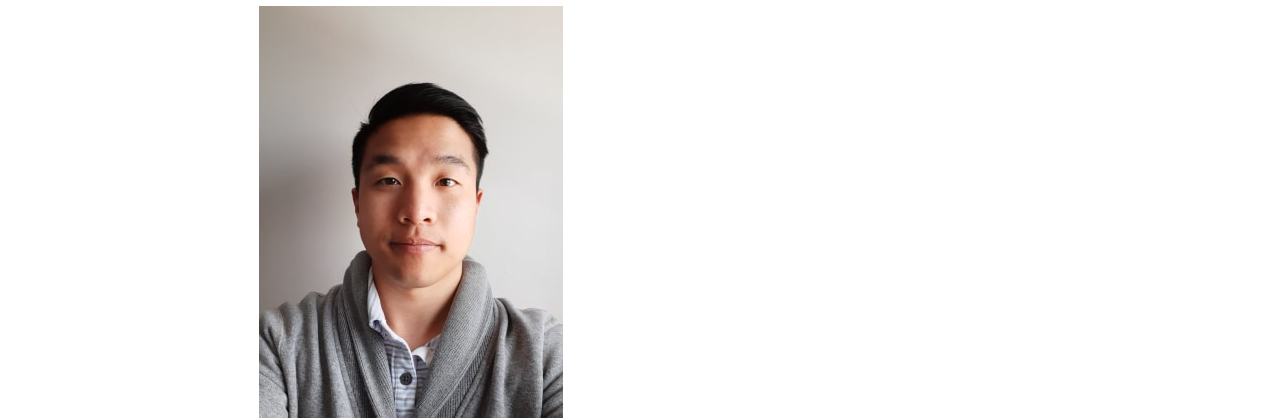
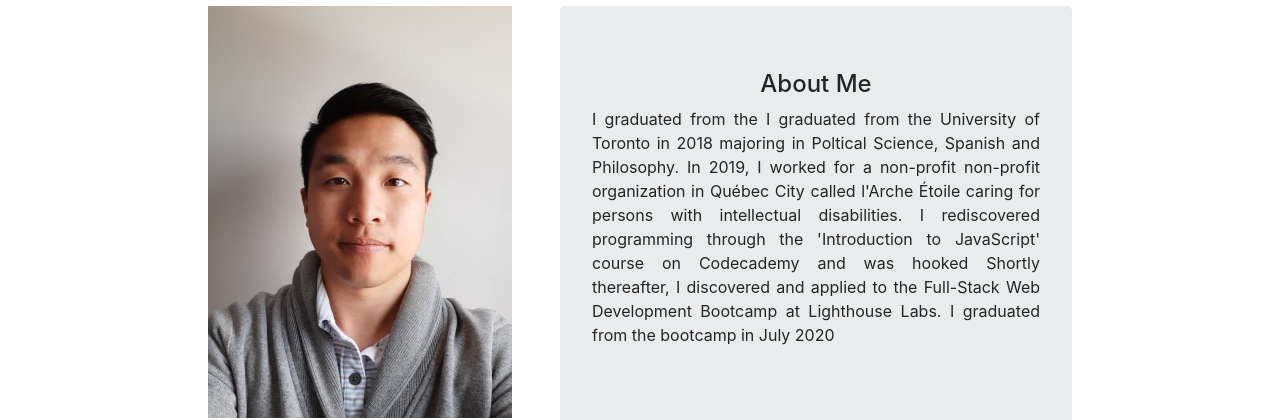
Before and after one commit to timbolaj/timbolaj.github.io, a React (Create React App) app: page / in a window 1280 px wide. Shown: the part 874-1294 px from the top of the page. Built offline with nearby package versions, Linux system fonts and the light colour scheme.

Commit message:
created a Summer component to render within the Profile component. Created a styles folder for the Profile component and a stylesheet for the Summary component

```diff
--- a/src/App.js
+++ b/src/App.js
@@ -1,13 +1,13 @@
 import React from 'react';
 import './App.css';
-import Summary from './components/Summary';
+import Profile from './components/Profile';
 import Head from './components/Head';
 
 function App() {
   return (
     <div className="App">
       <Head />
-      <Summary />
+      <Profile />
     </div>
   );
 }
--- /dev/null
+++ b/src/Styles/Profile-styles/Summary.scss
@@ -0,0 +1,3 @@
+.Summary p {
+  text-align: justify;
+}
--- a/src/Styles/Summary.scss
+++ b/src/Styles/Profile.scss
@@ -3,7 +3,7 @@
   padding-top: 5em;
 }
 
-.text {
-  margin-top: 6em;
-  margin-left: 1em;
+.jumbotron {
+  width: 40%;
+  margin-left: 3em;
 }
--- a/src/components/Head.js
+++ b/src/components/Head.js
@@ -20,7 +20,7 @@ export default function Head() {
 
         <div className="description">
           <p>I'm a political science graduate turned software developer.</p>
-          <p>I love languages, both human and machine.</p>
+          <p>I love languages, both human and computer.</p>
         </div>
       </div>
     </div>
--- /dev/null
+++ b/src/components/Profile-components/Summary.js
@@ -0,0 +1,13 @@
+import React from 'react';
+import '../../Styles/Profile-styles/Summary.scss'
+
+export default function Summary() {
+  return (
+    <div className='Summary'>
+      <h4>About Me</h4>
+      <p>I graduated from the I graduated from the University of Toronto in 2018 majoring in Poltical Science, Spanish and Philosophy. In 2019, I worked for a non-profit
+        non-profit organization in Québec City called l'Arche Étoile caring for persons with intellectual disabilities. I rediscovered programming through the 'Introduction to JavaScript' course on Codecademy and was hooked
+        Shortly thereafter, I discovered and applied to the Full-Stack Web Development Bootcamp at Lighthouse Labs. I graduated from the bootcamp in July 2020</p>
+    </div>
+  )
+}
--- /dev/null
+++ b/src/components/Profile.js
@@ -0,0 +1,21 @@
+import React from 'react';
+import picture from '../images/profile_pic.jpg';
+import '../Styles/Profile.scss';
+import 'bootstrap/dist/css/bootstrap.css';
+import Summary from './Profile-components/Summary';
+
+export default function Profile() {
+  return (
+    <div className="summary d-flex justify-content-center vertical-center">
+      <div className="profile-picture">
+        <img src={picture} alt="picture"></img>
+      </div>
+
+      <br></br>
+
+      <div class="jumbotron">
+        <Summary />
+      </div>
+    </div>
+  )
+}
--- a/src/components/Summary.js
+++ /dev/null
@@ -1,28 +0,0 @@
-import React from 'react';
-import picture from '../images/profile_pic.jpg';
-import '../Styles/Summary.scss';
-import 'bootstrap/dist/css/bootstrap.css';
-
-export default function Summary() {
-  return (
-    <div className="summary d-flex justify-content-center vertical-center">
-      <div className="profile-picture">
-        <img src={picture} alt="picture"></img>
-      </div>
-
-      <br></br>
-
-      <div className="text align-top">
-
-        <div className="name">
-          <p>Hi, I'm Aaron.</p>
-        </div>
-
-        <div className="description">
-          <p>I'm a political science graduate turned software developer.</p>
-          <p>I love languages, both human and machine.</p>
-        </div>
-      </div>
-    </div>
-  )
-}
```
